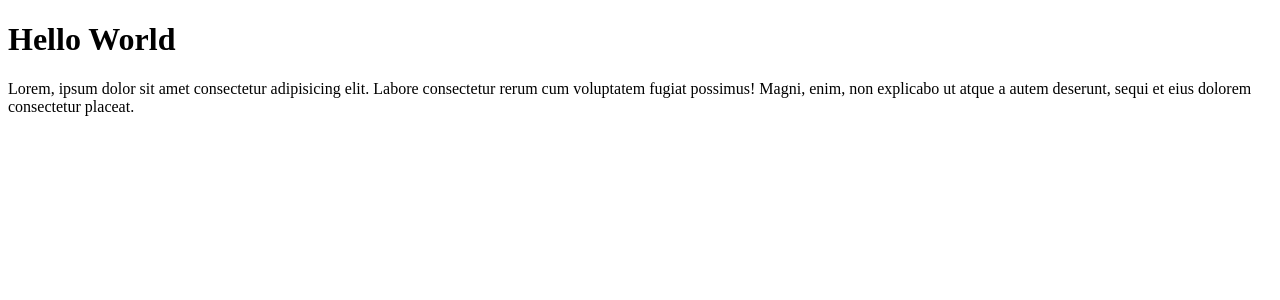
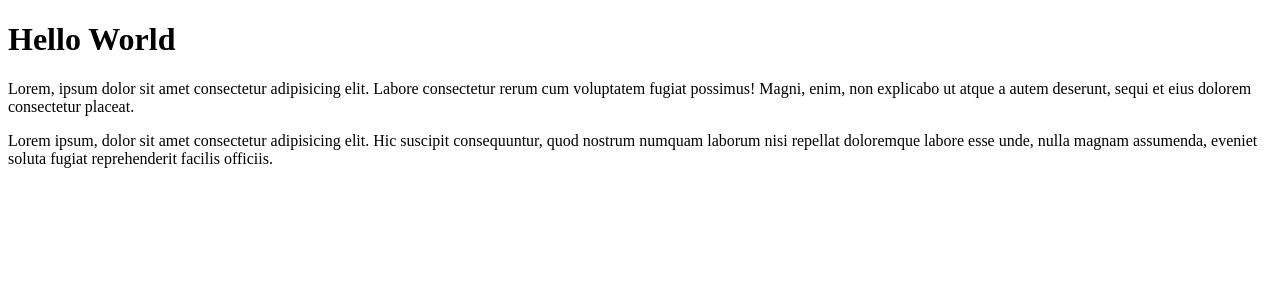
Before and after one commit to YuriyKulyk/Shop-project2, a React (Create React App) app: page / in a window 1280 px wide. Shown: the top 300 px of the page. Built offline with nearby package versions, Linux system fonts and the light colour scheme.

Commit message:
app + cont+title

```diff
--- a/src/index.tsx
+++ b/src/index.tsx
@@ -1,16 +1,35 @@
 import React from 'react'
 import ReactDOM from 'react-dom/client'
 
-const App = () => {
+const Title = () => {
+    return <h1>Hello World</h1>
+}
+
+const Content = () => {
     return (
         <div>
-            <h1>Hello World</h1>
             <p>
                 Lorem, ipsum dolor sit amet consectetur adipisicing elit. Labore
                 consectetur rerum cum voluptatem fugiat possimus! Magni, enim,
                 non explicabo ut atque a autem deserunt, sequi et eius dolorem
                 consectetur placeat.
+                <p>
+                    Lorem ipsum, dolor sit amet consectetur adipisicing elit.
+                    Hic suscipit consequuntur, quod nostrum numquam laborum nisi
+                    repellat doloremque labore esse unde, nulla magnam
+                    assumenda, eveniet soluta fugiat reprehenderit facilis
+                    officiis.
+                </p>
             </p>
+        </div>
+    )
+}
+
+const App = () => {
+    return (
+        <div>
+            <Title />
+            <Content />
         </div>
     )
 }
```
